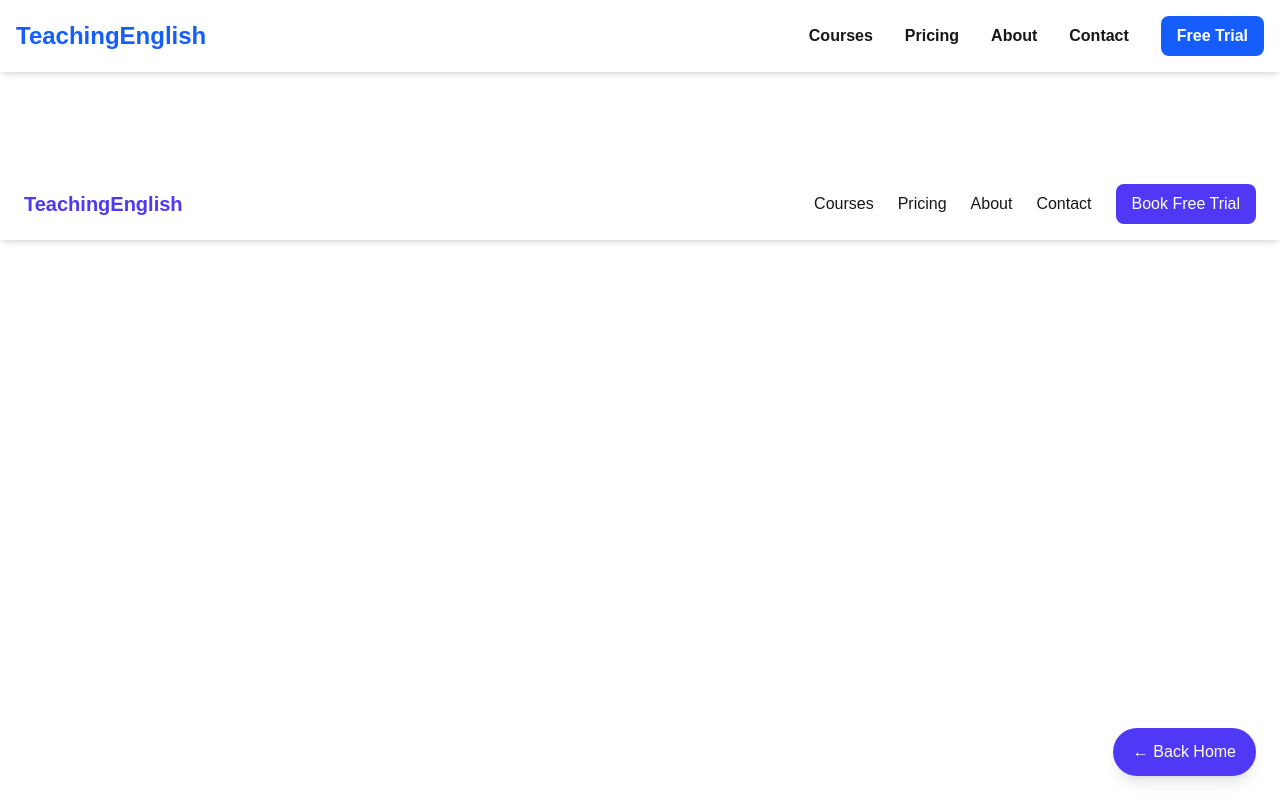
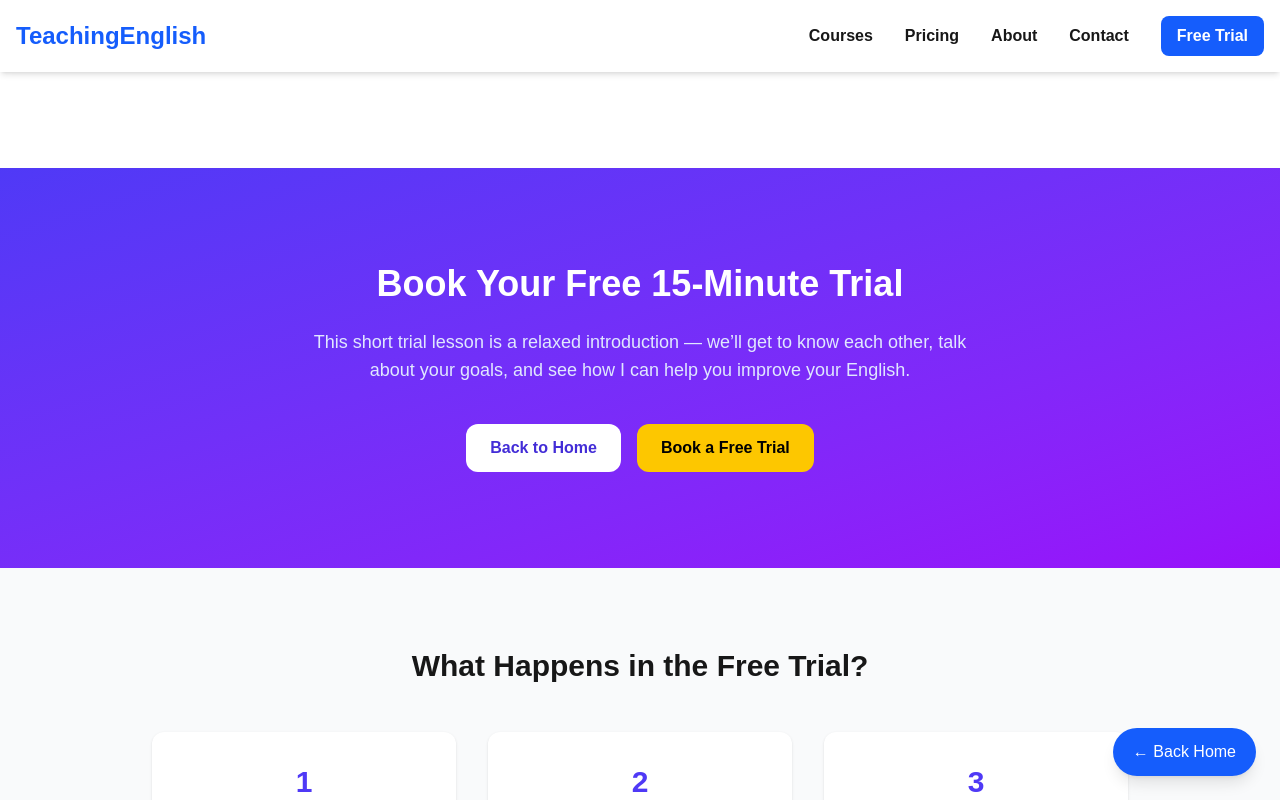
Before and after one commit to Davidjohnray/teachingenglish, a Next.js app: page /free-trial in a window 1280 px wide. Shown: the top 800 px of the page. Built offline with nearby package versions, Linux system fonts and the light colour scheme.

Commit message:
Initial commit

```diff
--- a/app/free-trial/page.tsx
+++ b/app/free-trial/page.tsx
@@ -1,75 +1,139 @@
-"use client";
-
-import { useState } from "react";
 import Link from "next/link";
 
-export default function Navbar() {
-  const [menuOpen, setMenuOpen] = useState(false);
+export default function BookPage() {
+  return (
+    <main className="min-h-screen bg-gray-50">
 
-  return (
-    <header className="bg-white shadow-md sticky top-0 z-50">
-      <div className="max-w-7xl mx-auto px-6 py-4 flex items-center justify-between">
+      {/* HERO */}
+      <section className="bg-gradient-to-br from-indigo-600 to-purple-600 text-white">
+        <div className="max-w-4xl mx-auto px-6 py-24 text-center">
 
-        {/* LOGO */}
-        <Link href="/" className="text-xl font-bold text-indigo-600">
-          TeachingEnglish
+          <h1 className="text-4xl font-bold mb-6">
+            Book Your Free 15-Minute Trial
+          </h1>
+
+          <p className="text-lg text-indigo-100 max-w-2xl mx-auto">
+            This short trial lesson is a relaxed introduction — we’ll get to
+            know each other, talk about your goals, and see how I can help
+            you improve your English.
+          </p>
+
+          {/* ACTION BUTTONS */}
+          <div className="mt-10 flex justify-center gap-4">
+            <Link href="/">
+              <button className="bg-white text-indigo-700 font-semibold px-6 py-3 rounded-xl hover:bg-gray-100 transition">
+                Back to Home
+              </button>
             </Link>
 
-        {/* DESKTOP NAV */}
-        <nav className="hidden md:flex items-center gap-6">
-          <Link href="/courses">Courses</Link>
-          <Link href="/pricing">Pricing</Link>
-          <Link href="/about">About</Link>
-          <Link href="/contact">Contact</Link>
-
-          <Link
-            href="/free-trial"
-            className="bg-indigo-600 text-white px-4 py-2 rounded-lg hover:bg-indigo-700 transition"
-          >
-            Book Free Trial
+            <Link href="/free-trial">
+              <button className="bg-yellow-400 hover:bg-yellow-500 text-black font-bold px-6 py-3 rounded-xl transition">
+                Book a Free Trial
+              </button>
             </Link>
-        </nav>
-
-        {/* MOBILE BUTTON */}
-        <button
-          className="md:hidden text-3xl"
-          onClick={() => setMenuOpen(!menuOpen)}
-          aria-label="Toggle menu"
-        >
-          ☰
-        </button>
           </div>
 
-      {/* MOBILE MENU */}
-      {menuOpen && (
-        <div className="md:hidden bg-white border-t px-6 py-6 space-y-4">
+        </div>
+      </section>
 
-          <Link href="/courses" onClick={() => setMenuOpen(false)}>
-            Courses
-          </Link>
+      {/* WHAT TO EXPECT */}
+      <section className="max-w-5xl mx-auto px-6 py-20">
+        <h2 className="text-3xl font-bold text-center mb-12">
+          What Happens in the Free Trial?
+        </h2>
 
-          <Link href="/pricing" onClick={() => setMenuOpen(false)}>
-            Pricing
-          </Link>
+        <div className="grid md:grid-cols-3 gap-8">
 
-          <Link href="/about" onClick={() => setMenuOpen(false)}>
-            About
-          </Link>
+          <Step
+            number="1"
+            title="Get to Know You"
+            text="We talk about your background, level, and why you want to improve your English."
+          />
 
-          <Link href="/contact" onClick={() => setMenuOpen(false)}>
-            Contact
-          </Link>
+          <Step
+            number="2"
+            title="Assess Your Needs"
+            text="I listen to how you speak and identify areas we can improve together."
+          />
 
-          <Link
-            href="/free-trial"
-            onClick={() => setMenuOpen(false)}
-            className="block bg-indigo-600 text-white text-center py-3 rounded-lg"
-          >
-            Book Free Trial
-          </Link>
+          <Step
+            number="3"
+            title="Plan Your Learning"
+            text="I explain how lessons or courses would work based on your goals."
+          />
 
         </div>
-      )}
-    </header>
+      </section>
+
+      {/* INFO BOX */}
+      <section className="max-w-3xl mx-auto px-6 pb-20">
+        <div className="bg-white rounded-2xl p-8 shadow-md">
+
+          <h3 className="text-2xl font-semibold mb-4">
+            Important Information
+          </h3>
+
+          <ul className="space-y-3 text-gray-700">
+            <li>⏱️ Duration: <strong>15 minutes</strong></li>
+            <li>💻 Online (Zoom / Google Meet)</li>
+            <li>🎓 No teaching pressure – just conversation</li>
+            <li>💬 Ask any questions you like</li>
+            <li>❌ No obligation to continue</li>
+          </ul>
+
+        </div>
+      </section>
+
+      {/* BOOKING CTA */}
+      <section className="pb-24">
+        <div className="max-w-3xl mx-auto px-6 text-center">
+
+          <h2 className="text-3xl font-bold mb-4">
+            Ready to Book Your Free Trial?
+          </h2>
+
+          <p className="text-gray-600 mb-8">
+            Choose a time that works for you. I look forward to meeting you.
+          </p>
+
+          <div className="bg-white border-2 border-dashed border-gray-300 rounded-xl p-10 text-gray-500">
+            <p className="font-semibold">
+              Booking Calendar Goes Here
+            </p>
+            <p className="text-sm mt-2">
+              (Calendly / Tidycal embed)
+            </p>
+          </div>
+
+        </div>
+      </section>
+
+    </main>
   );
 }
+
+/* STEP COMPONENT */
+
+function Step({
+  number,
+  title,
+  text,
+}: {
+  number: string;
+  title: string;
+  text: string;
+}) {
+  return (
+    <div className="bg-white rounded-xl p-8 shadow-sm text-center">
+      <div className="text-3xl font-bold text-indigo-600 mb-4">
+        {number}
+      </div>
+      <h3 className="text-xl font-semibold mb-3">
+        {title}
+      </h3>
+      <p className="text-gray-600">
+        {text}
+      </p>
+    </div>
+  );
+}
--- a/app/layout.tsx
+++ b/app/layout.tsx
@@ -17,18 +17,13 @@ export default function RootLayout({
   return (
     <html lang="en">
       <body className="bg-white text-gray-900 antialiased">
-
-        {/* Fixed Navbar */}
         <Navbar />
 
-        {/* Page Content */}
         <main className="pt-24 min-h-screen">
           {children}
         </main>
 
-        {/* Global Back Home Button (hidden on /) */}
         <BackHomeButton />
-
       </body>
     </html>
   );
--- a/components/BackHomeButton.tsx
+++ b/components/BackHomeButton.tsx
@@ -1,22 +1,19 @@
-'use client';
+"use client";
 
-import Link from 'next/link';
-import { usePathname } from 'next/navigation';
+import Link from "next/link";
+import { usePathname } from "next/navigation";
 
 export default function BackHomeButton() {
   const pathname = usePathname();
 
-  // Do not show button on homepage
-  if (pathname === '/') return null;
+  if (pathname === "/") return null;
 
   return (
-    <div className="fixed bottom-6 right-6 z-50">
-      <Link
-        href="/"
-        className="flex items-center gap-2 bg-indigo-600 text-white px-5 py-3 rounded-full shadow-lg hover:bg-indigo-700 transition-all duration-300"
-      >
-        ← Back Home
-      </Link>
-    </div>
+    <Link
+      href="/"
+      className="fixed bottom-6 right-6 bg-blue-600 text-white px-5 py-3 rounded-full shadow-lg hover:bg-blue-700 transition z-50"
+    >
+      ← Back Home
+    </Link>
   );
 }
--- a/components/Navbar.tsx
+++ b/components/Navbar.tsx
@@ -4,8 +4,7 @@ import { useState } from 'react'
 import Link from 'next/link'
 
 export default function Navbar() {
-
-  const [menuOpen, setMenuOpen] = useState<boolean>(false)
+  const [menuOpen, setMenuOpen] = useState(false)
 
   return (
     <header className="w-full bg-white shadow-md sticky top-0 z-50">
@@ -24,7 +23,7 @@ export default function Navbar() {
           <Link href="/contact" className="hover:text-blue-600">Contact</Link>
 
           <Link
-            href="/trial"
+            href="/free-trial"
             className="bg-blue-600 text-white px-4 py-2 rounded-lg hover:bg-blue-700"
           >
             Free Trial
@@ -46,29 +45,19 @@ export default function Navbar() {
         <div className="md:hidden bg-white shadow-lg border-t">
           <div className="flex flex-col px-6 py-6 gap-4 text-lg font-semibold">
 
-            <Link href="/courses" onClick={() => setMenuOpen(false)}>
-              Courses
-            </Link>
-
-            <Link href="/pricing" onClick={() => setMenuOpen(false)}>
-              Pricing
-            </Link>
-
-            <Link href="/about" onClick={() => setMenuOpen(false)}>
-              About
-            </Link>
-
-            <Link href="/contact" onClick={() => setMenuOpen(false)}>
-              Contact
-            </Link>
+            <Link href="/courses" onClick={() => setMenuOpen(false)}>Courses</Link>
+            <Link href="/pricing" onClick={() => setMenuOpen(false)}>Pricing</Link>
+            <Link href="/about" onClick={() => setMenuOpen(false)}>About</Link>
+            <Link href="/contact" onClick={() => setMenuOpen(false)}>Contact</Link>
 
             <Link
-              href="/trial"
+              href="/free-trial"
               onClick={() => setMenuOpen(false)}
               className="mt-4 bg-blue-600 text-white text-center py-3 rounded-lg"
             >
               Book Free Trial
             </Link>
+
           </div>
         </div>
       )}
```
Lines whose indentation alone changed are shown as unchanged.
